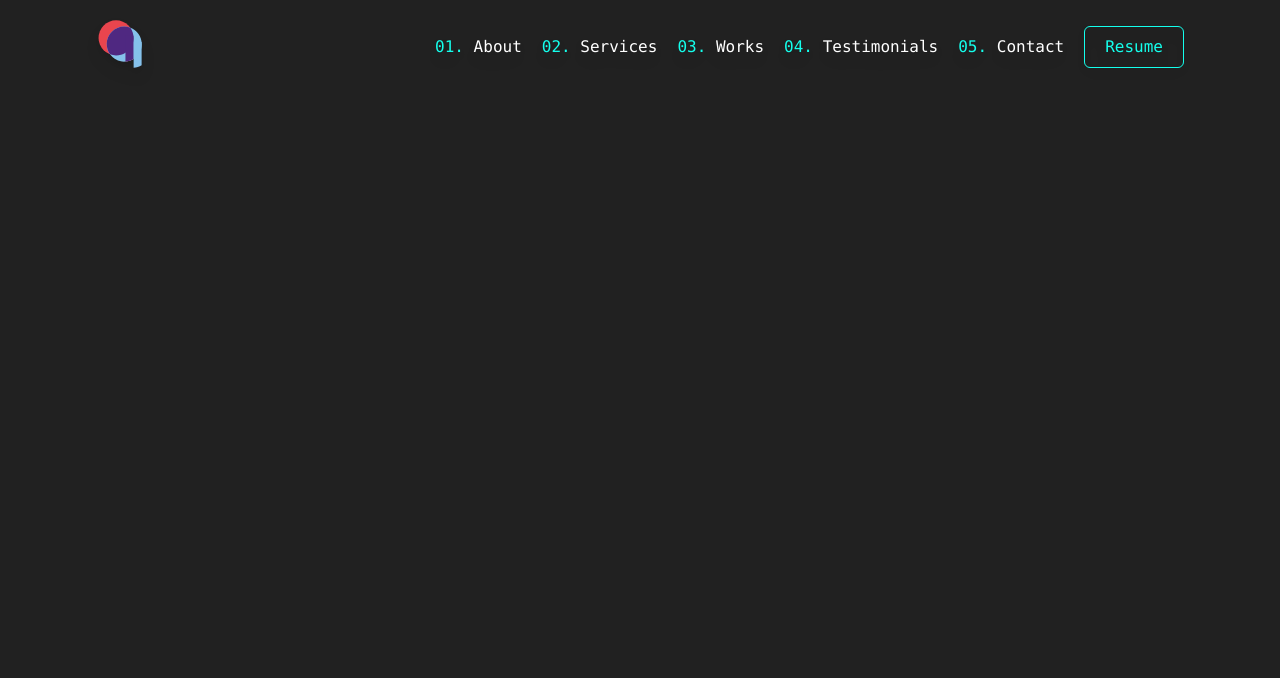
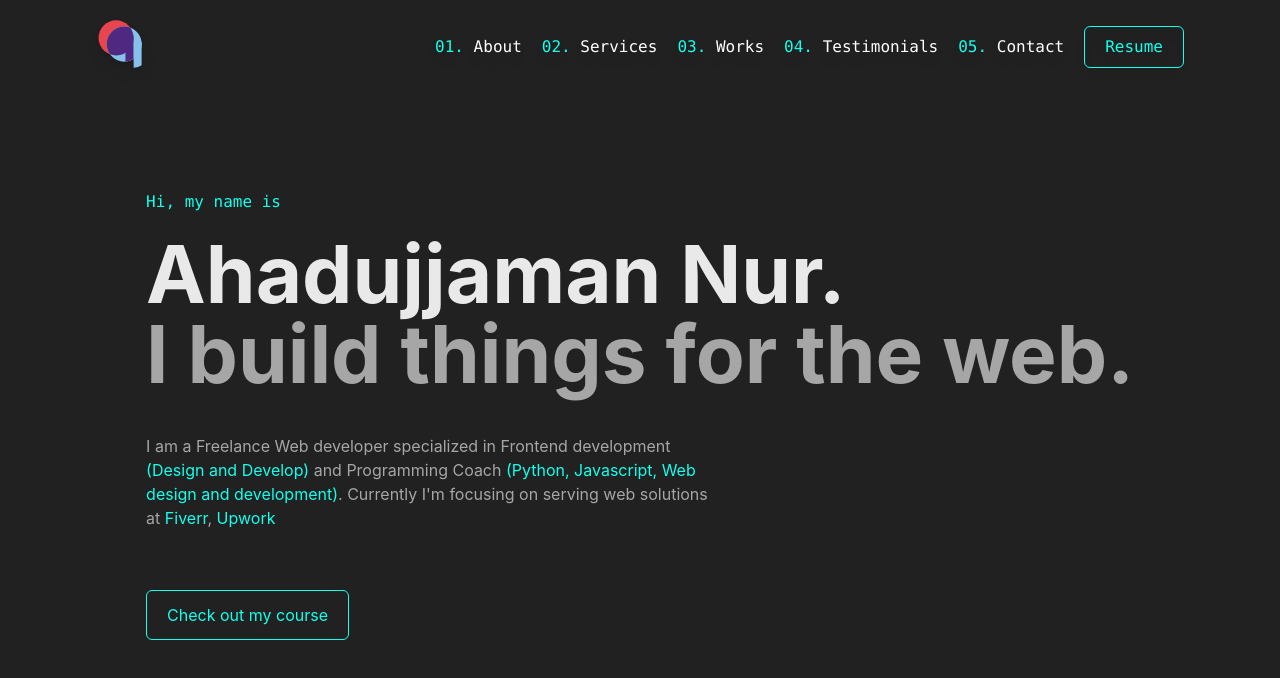
Before and after one commit to ahadnur/portfolio.ahadujjaman, a Next.js app: page / in a window 1280 px wide. Shown: the top 678 px of the page. Built offline with nearby package versions, Linux system fonts and the light colour scheme.

Commit message:
hero updated

```diff
--- a/components/Hero.js
+++ b/components/Hero.js
@@ -1,9 +1,22 @@
 import React from 'react'
+import Link from 'next/link'
 
 const Hero = () => {
   return (
-    <div className="bg-green-300 w-full">
-
+    <div className="w-full h-[80vh] flex justify-center items-center">
+        <div className="content">
+            <span className="text-main font-mono md:text-base">Hi, my name is</span>
+            <div className="mt-5">
+                <h1 className="text-4xl font-bold text-white/90 sm:text-5xl md:text-6xl lg:text-[80px]">Ahadujjaman Nur.</h1>
+                <h2 className="text-4xl font-bold text-white/60 sm:text-5xl md:text-6xl lg:text-[80px]">I build things for the web.</h2>
+            </div>
+            <p className="text-white/60 w-full md:w-[570px] my-5 md:my-8 lg:my-10">I am a Freelance Web developer specialized in Frontend development <span className="text-main">(Design and Develop)</span> and Programming Coach <span className="text-main"> (Python, Javascript, Web design and development)</span>. Currently I'm focusing on serving web solutions at <span className="text-main">Fiverr</span>, <span className="text-main">Upwork</span> </p>
+            <button className="mt-5 py-3 px-5 border-[1px] border-main rounded-md text-main hover:bg-main/10 transition-all duration-300">
+                <Link href="https://github.com">
+                    <a>Check out my course</a>
+                </Link>
+            </button>
+        </div>
     </div>
   )
 }
--- a/pages/index.js
+++ b/pages/index.js
@@ -24,7 +24,7 @@ export default function Home() {
       </Head>
 
         <Nav />
-      <div className=" bg-gray-900 ">
+      <div className="">
           <div className="container">
             <Hero />
 
--- a/styles/globals.css
+++ b/styles/globals.css
@@ -5,6 +5,7 @@ body {
   font-family: -apple-system, BlinkMacSystemFont, Segoe UI, Roboto, Oxygen,
     Ubuntu, Cantarell, Fira Sans, Droid Sans, Helvetica Neue, sans-serif;
   background-color: #212121;
+  color: #fff;
 }
 
 /*
--- a/tailwind.config.js
+++ b/tailwind.config.js
@@ -9,7 +9,8 @@ module.exports = {
       center: true,
       padding: {
         DEFAULT: '1rem',
-        sm: '2rem',
+        sm: '3rem',
+        md: '3rem',
         lg: '4rem',
         xl: '8rem',
         '2xl': '15rem',
```
